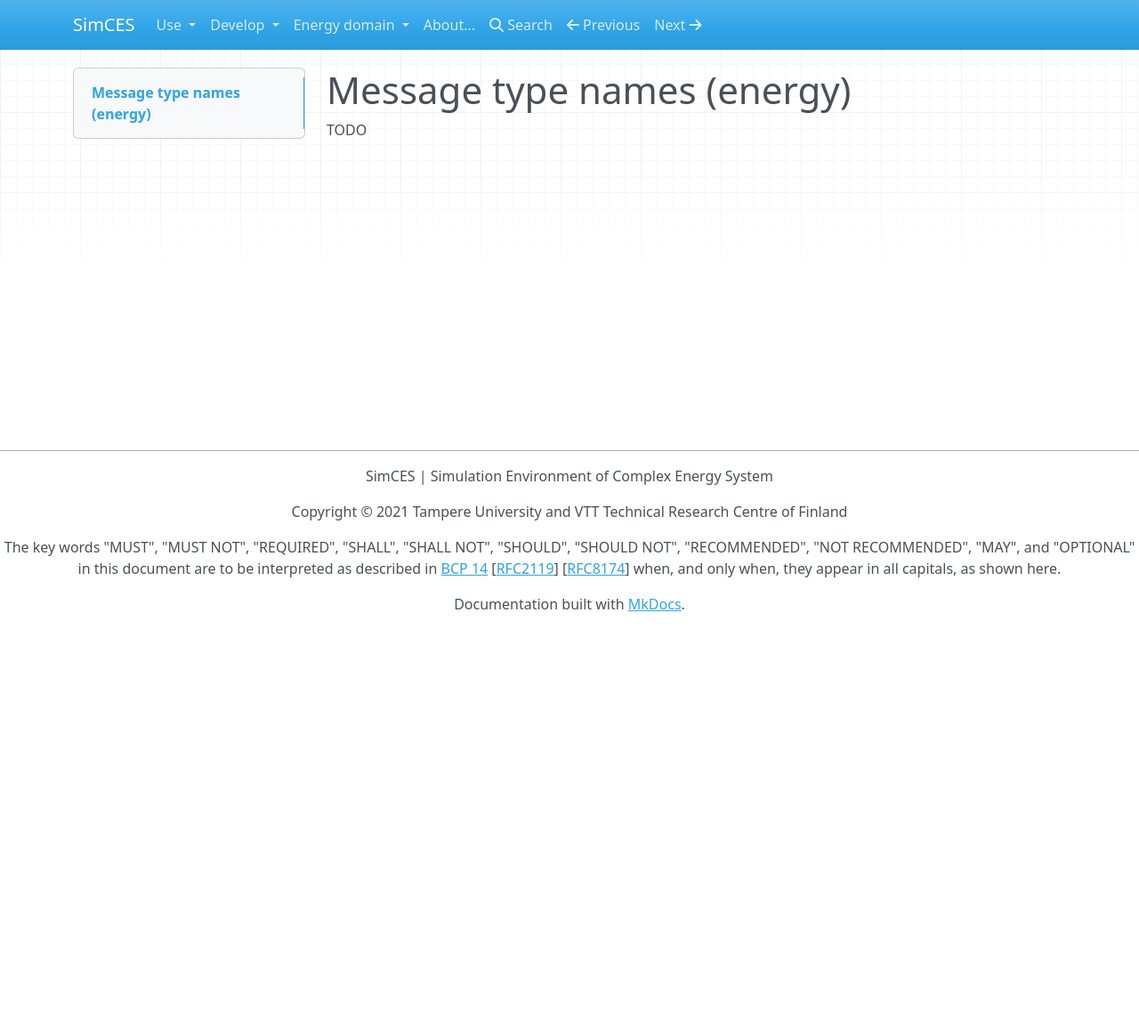
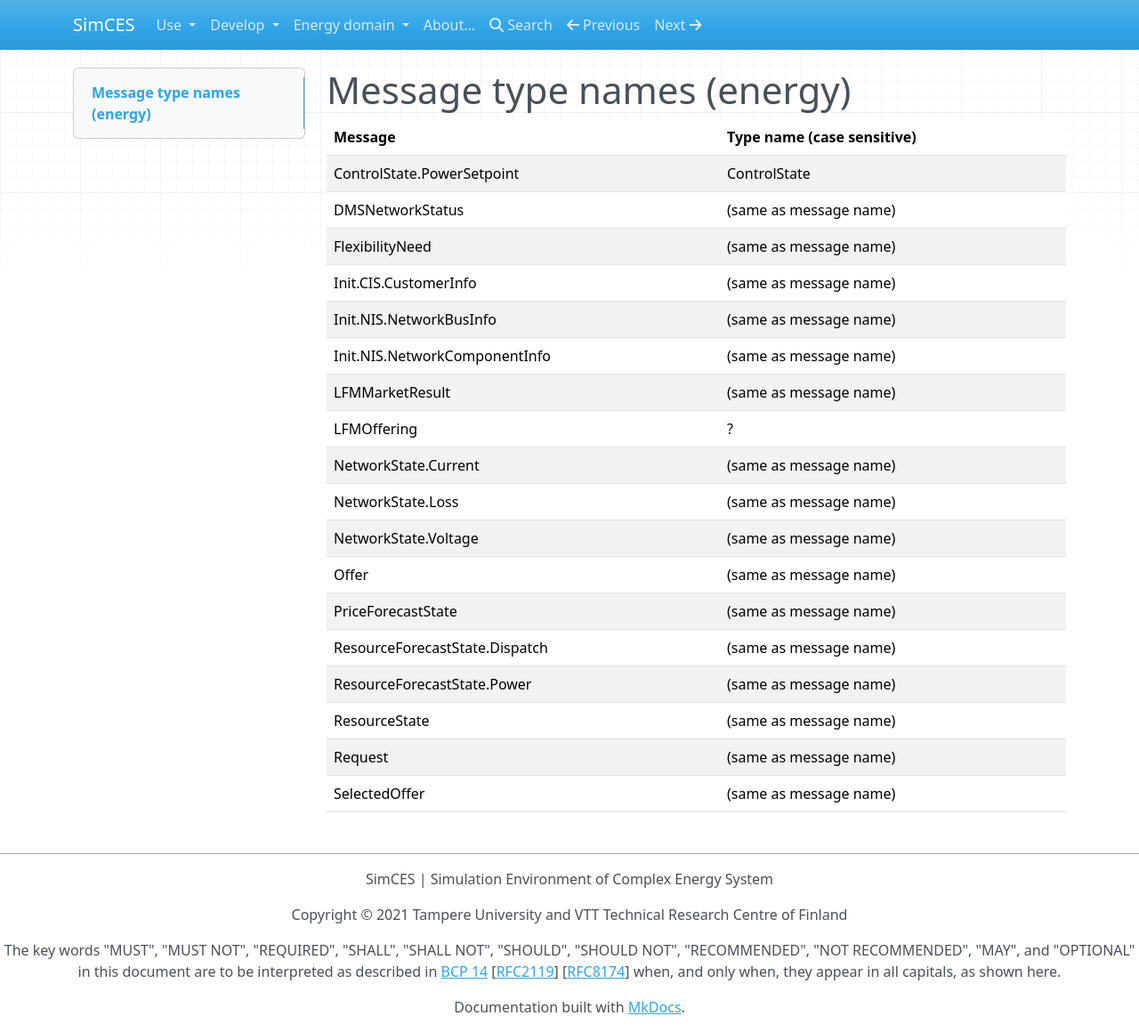
Before and after one commit to simcesplatform/simcesplatform.github.io, an MkDocs documentation site: the page built from markdown/energy_msgtype.md, in a window 1280 px wide and 1160 px high. Shown: the whole window at 89% size. Built offline with MkDocs 1.6.1, drawn with Linux system fonts in a browser that asks for light colours; nearby versions of some CDN libraries; library files that are not in the unit come from our copies.

Commit message:
Add content to energy_msgtype.md

```diff
--- a/markdown/energy_msgtype.md
+++ b/markdown/energy_msgtype.md
@@ -1,3 +1,22 @@
 # Message type names (energy)
 
-TODO
+| Message | Type name (case sensitive) |
+| - | - |
+| ControlState.PowerSetpoint | ControlState |
+| DMSNetworkStatus | (same as message name) |
+| FlexibilityNeed | (same as message name) |
+| Init.CIS.CustomerInfo | (same as message name) |
+| Init.NIS.NetworkBusInfo | (same as message name) |
+| Init.NIS.NetworkComponentInfo | (same as message name) |
+| LFMMarketResult | (same as message name) |
+| LFMOffering | ? |
+| NetworkState.Current | (same as message name) |
+| NetworkState.Loss | (same as message name) |
+| NetworkState.Voltage | (same as message name) |
+| Offer | (same as message name) |
+| PriceForecastState | (same as message name) |
+| ResourceForecastState.Dispatch | (same as message name) |
+| ResourceForecastState.Power | (same as message name) |
+| ResourceState | (same as message name) |
+| Request | (same as message name) |
+| SelectedOffer | (same as message name) |
```
